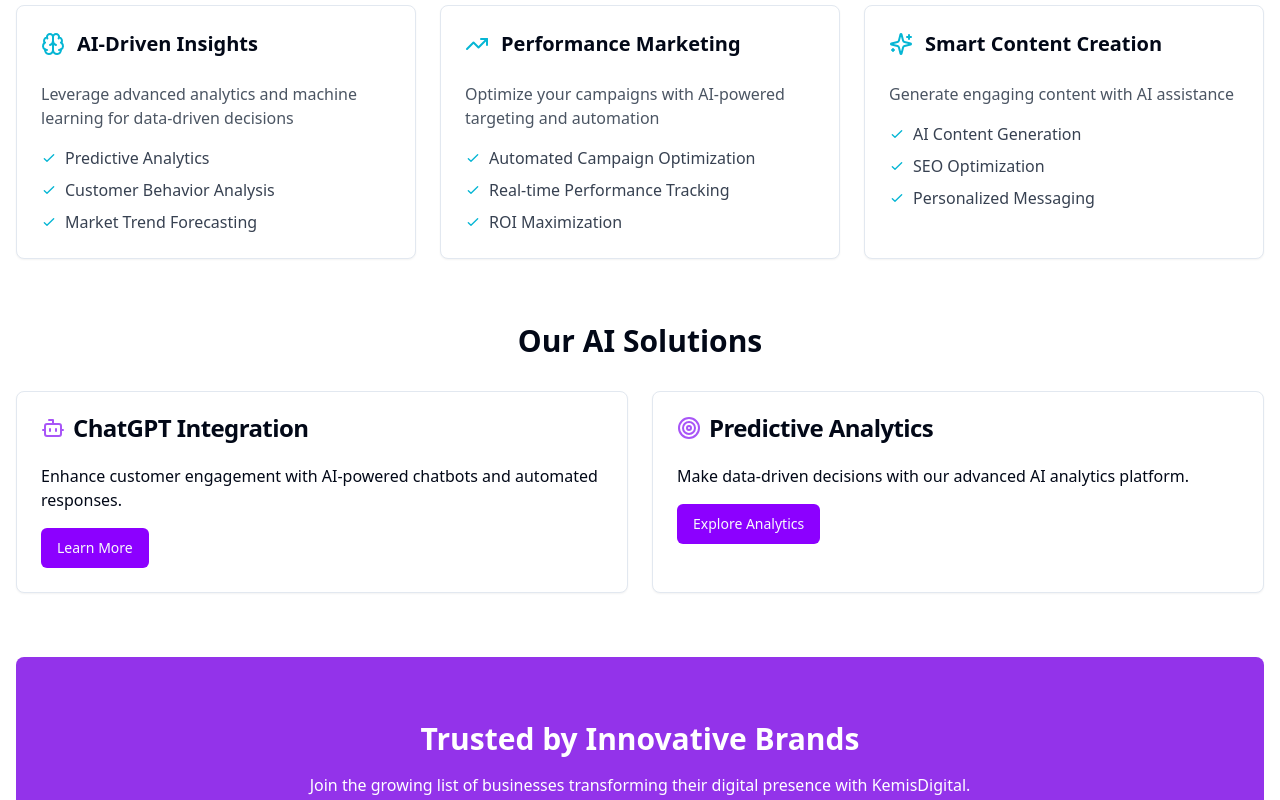
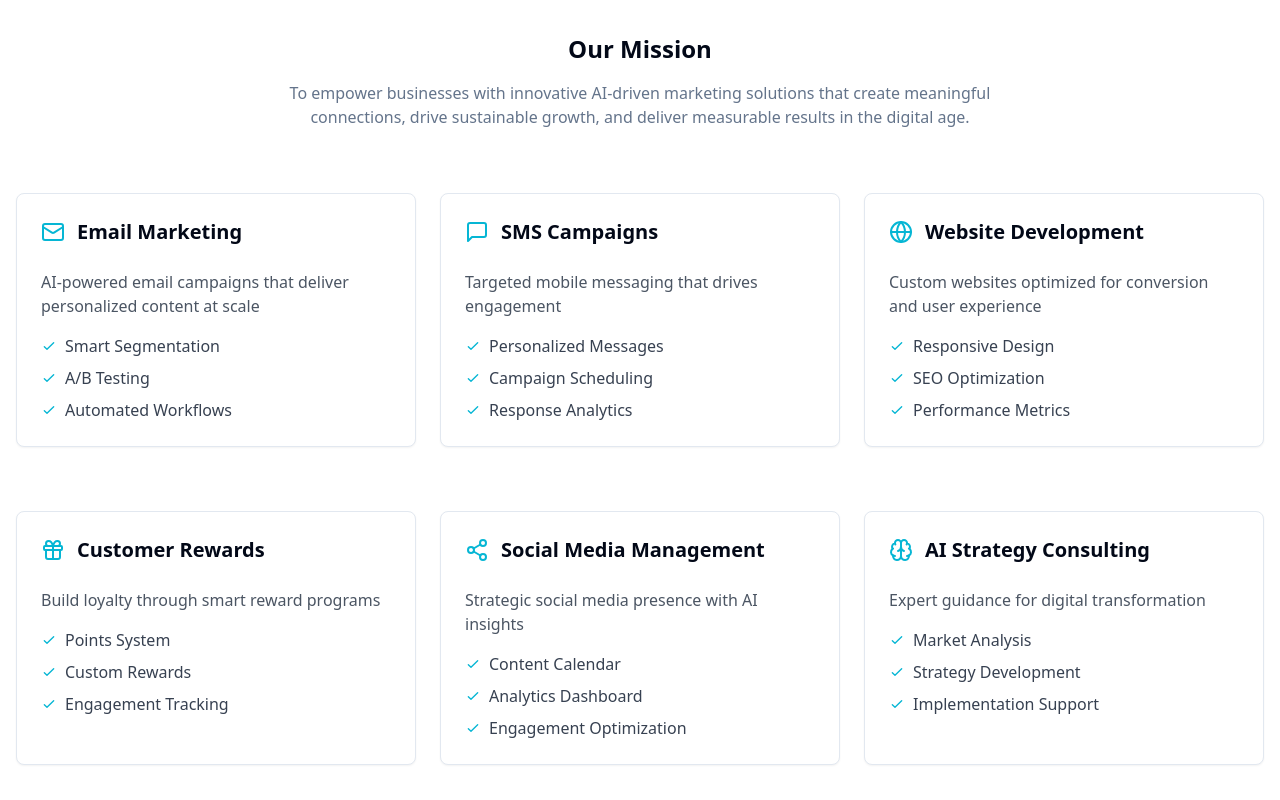
Before and after one commit to salutethegenius/kemisdigital-2027, a React (Vite) app in the folder client/: page / in a window 1280 px wide. Shown: the part 560-1360 px from the top of the page. Built offline with nearby package versions, Linux system fonts and the light colour scheme.

Commit message:
Agent query: Is the homepage now showing KemisDigital's content with the new hero section, mission statement, and reorganized services?

```diff
--- a/client/src/pages/Home.tsx
+++ b/client/src/pages/Home.tsx
@@ -1,7 +1,7 @@
 import Hero from "@/components/shared/Hero";
 import FeatureCard from "@/components/shared/FeatureCard";
 import { motion } from "framer-motion";
-import { Brain, TrendingUp, Target, Sparkles, Users, Bot } from "lucide-react";
+import { Mail, MessageSquare, Globe, Gift, Share2, Brain, Target, Sparkles } from "lucide-react";
 import { Input } from "@/components/ui/input";
 import { Button } from "@/components/ui/button";
 import { Card, CardHeader, CardTitle, CardContent } from "@/components/ui/card";
@@ -12,8 +12,17 @@ export default function Home() {
     <div>
       <Hero
         title="Transform Your Business with AI-Powered Marketing"
-        description="KemisDigital combines cutting-edge artificial intelligence with expert marketing strategies to deliver exceptional results for your business."
+        description="KemisDigital delivers cutting-edge AI marketing solutions that drive growth, enhance customer engagement, and maximize ROI through personalized strategies."
       />
+
+      <section className="text-center mb-16">
+        <div className="max-w-3xl mx-auto px-4">
+          <h2 className="text-2xl font-semibold mb-4">Our Mission</h2>
+          <p className="text-muted-foreground">
+            To empower businesses with innovative AI-driven marketing solutions that create meaningful connections, drive sustainable growth, and deliver measurable results in the digital age.
+          </p>
+        </div>
+      </section>
 
       <motion.div
         className="grid grid-cols-1 md:grid-cols-3 gap-6 mb-16"
@@ -22,62 +31,100 @@ export default function Home() {
         animate="animate"
       >
         <FeatureCard
-          title="AI-Driven Insights"
-          description="Leverage advanced analytics and machine learning for data-driven decisions"
-          icon={Brain}
+          title="Email Marketing"
+          description="AI-powered email campaigns that deliver personalized content at scale"
+          icon={Mail}
           items={[
-            "Predictive Analytics",
-            "Customer Behavior Analysis",
-            "Market Trend Forecasting"
+            "Smart Segmentation",
+            "A/B Testing",
+            "Automated Workflows"
           ]}
         />
         <FeatureCard
-          title="Performance Marketing"
-          description="Optimize your campaigns with AI-powered targeting and automation"
-          icon={TrendingUp}
+          title="SMS Campaigns"
+          description="Targeted mobile messaging that drives engagement"
+          icon={MessageSquare}
           items={[
-            "Automated Campaign Optimization",
-            "Real-time Performance Tracking",
-            "ROI Maximization"
+            "Personalized Messages",
+            "Campaign Scheduling",
+            "Response Analytics"
           ]}
         />
         <FeatureCard
-          title="Smart Content Creation"
-          description="Generate engaging content with AI assistance"
-          icon={Sparkles}
+          title="Website Development"
+          description="Custom websites optimized for conversion and user experience"
+          icon={Globe}
           items={[
-            "AI Content Generation",
+            "Responsive Design",
             "SEO Optimization",
-            "Personalized Messaging"
+            "Performance Metrics"
+          ]}
+        />
+      </motion.div>
+
+      <motion.div
+        className="grid grid-cols-1 md:grid-cols-3 gap-6 mb-16"
+        variants={staggerChildren}
+        initial="initial"
+        animate="animate"
+      >
+        <FeatureCard
+          title="Customer Rewards"
+          description="Build loyalty through smart reward programs"
+          icon={Gift}
+          items={[
+            "Points System",
+            "Custom Rewards",
+            "Engagement Tracking"
+          ]}
+        />
+        <FeatureCard
+          title="Social Media Management"
+          description="Strategic social media presence with AI insights"
+          icon={Share2}
+          items={[
+            "Content Calendar",
+            "Analytics Dashboard",
+            "Engagement Optimization"
+          ]}
+        />
+        <FeatureCard
+          title="AI Strategy Consulting"
+          description="Expert guidance for digital transformation"
+          icon={Brain}
+          items={[
+            "Market Analysis",
+            "Strategy Development",
+            "Implementation Support"
           ]}
         />
       </motion.div>
 
       <section className="mb-16">
-        <h2 className="text-3xl font-bold text-center mb-8">Our AI Solutions</h2>
+        <h2 className="text-3xl font-bold text-center mb-8">Why Choose KemisDigital</h2>
         <div className="grid grid-cols-1 md:grid-cols-2 gap-6">
           <Card>
             <CardHeader>
               <CardTitle className="flex items-center gap-2">
-                <Bot className="w-6 h-6 text-purple-500" />
-                ChatGPT Integration
+                <Target className="w-6 h-6 text-purple-500" />
+                Precision Marketing
               </CardTitle>
             </CardHeader>
             <CardContent>
-              <p className="mb-4">Enhance customer engagement with AI-powered chatbots and automated responses.</p>
+              <p className="mb-4">Our AI-powered solutions deliver targeted campaigns that reach the right audience at the right time.</p>
               <Button>Learn More</Button>
             </CardContent>
           </Card>
           <Card>
             <CardHeader>
               <CardTitle className="flex items-center gap-2">
-                <Target className="w-6 h-6 text-purple-500" />
-                Predictive Analytics
+                <Sparkles className="w-6 h-6 text-purple-500" />
+                Innovation Hub
               </CardTitle>
             </CardHeader>
             <CardContent>
-              <p className="mb-4">Make data-driven decisions with our advanced AI analytics platform.</p>
-              <Button>Explore Analytics</Button>
+              <p className="mb-4">Stay ahead with our cutting-edge AI marketing tools and strategies.</p>
+              <Button>Explore Solutions</Button>
             </CardContent>
           </Card>
         </div>
@@ -85,8 +132,8 @@ export default function Home() {
 
       <section className="mb-16 bg-purple-600 text-white py-16 rounded-lg">
         <div className="text-center mb-8">
-          <h2 className="text-3xl font-bold mb-4">Trusted by Innovative Brands</h2>
-          <p className="max-w-2xl mx-auto">Join the growing list of businesses transforming their digital presence with KemisDigital.</p>
+          <h2 className="text-3xl font-bold mb-4">Trusted by Industry Leaders</h2>
+          <p className="max-w-2xl mx-auto">Join innovative businesses leveraging our AI marketing solutions.</p>
         </div>
         <div className="grid grid-cols-2 md:grid-cols-4 gap-8 max-w-4xl mx-auto">
           {[1, 2, 3, 4].map((partner) => (
@@ -100,11 +147,11 @@ export default function Home() {
       <section className="mb-16">
         <Card className="max-w-2xl mx-auto">
           <CardContent className="pt-6 text-center">
-            <h2 className="text-3xl font-bold mb-4">Ready to Get Started?</h2>
-            <p className="mb-6">Transform your marketing strategy with the power of AI. Get in touch with us today.</p>
-            <div className="flex gap-4 max-w-md mx-auto">
+            <h2 className="text-3xl font-bold mb-4">Ready to Transform Your Marketing?</h2>
+            <p className="mb-6">Get a free consultation and discover how our AI solutions can revolutionize your marketing strategy.</p>
+            <div className="flex flex-col md:flex-row gap-4 max-w-md mx-auto">
               <Input type="email" placeholder="Enter your email" />
-              <Button className="bg-purple-600 hover:bg-purple-700">Contact Us</Button>
+              <Button className="bg-purple-600 hover:bg-purple-700 whitespace-nowrap">Schedule Consultation</Button>
             </div>
           </CardContent>
         </Card>
```
Also changed, not shown: Pasted-To-align-KemisDigital-s-website-with-the-structure-and-design-of-bdmabahamas-org-consider-the-follo-1732119592523.txt (added).
